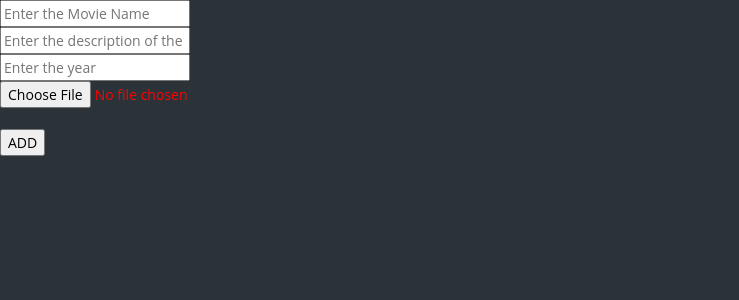
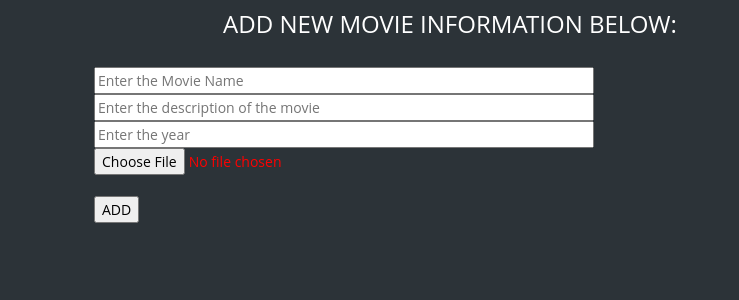
Before and after one commit to subinsam22/Movie, a Django app: page /add_movie/ in a window 1280 px wide. Shown: the part 57-357 px from the top of the page, without its empty margins (0-739 px from the left). Run offline with Django 4.2, Linux system fonts and the light colour scheme.

Commit message:
add movie button

```diff
--- a/movie/static/style.css
+++ b/movie/static/style.css
@@ -11,3 +11,19 @@ body {
   margin: 0;
   min-height: 100vh;
 }
+h4.my_title{
+text-transform:uppercase !important;
+color:white;
+padding-top:10px;
+padding-bottom:20px;
+}
+h2.my_title{
+text-transform:uppercase !important;
+color:white;
+padding-top:10px;
+padding-bottom:20px;
+}
+.form_size
+{
+min-width:500px;
+}
--- a/movie/templates/add_movie.html
+++ b/movie/templates/add_movie.html
@@ -1,16 +1,34 @@
 {% extends 'base.html' %}
 
 {% block body %}
-<form method="post" enctype="multipart/form-data">
+<div class="container">
+    <div class="row">
+    <div class="col-md-8 ">
+        <h4 class="text-center my_title" style="color:white">
+            Add New  movie Information below:
+        </h4>
+
+    </div>
+        <br>
+
+<div class="container">
+    <div class="row mx-auto">
+    <div class="col-2 ">
+       <form method="post" enctype="multipart/form-data">
     {% csrf_token %}
 
-        <input type="text" name="name" placeholder="Enter the Movie Name"><br>
+        <input type="text" class="form_size" name="name" placeholder="Enter the Movie Name"><br>
 
-        <input  type="text" name="desc" placeholder="Enter the description of the movie"><br>
+        <input  type="text" class="form_size" name="desc" placeholder="Enter the description of the movie"><br>
 
-        <input type="text" name="year" placeholder="Enter the year"><br>
+        <input type="text" class="form_size" name="year" placeholder="Enter the year"><br>
 
-        <input type="file" name ="img" placeholder="Upload the imager"><br><br>
+        <input type="file" class="form_size" name ="img" placeholder="Upload the imager"><br><br>
         <input type="submit"  value="ADD">
 </form>
+
+    </div>
+    </div>
+</div>
+
 {% endblock body %}
```
Also changed, not shown: movie/templates/index.html (+21 -2 lines).
